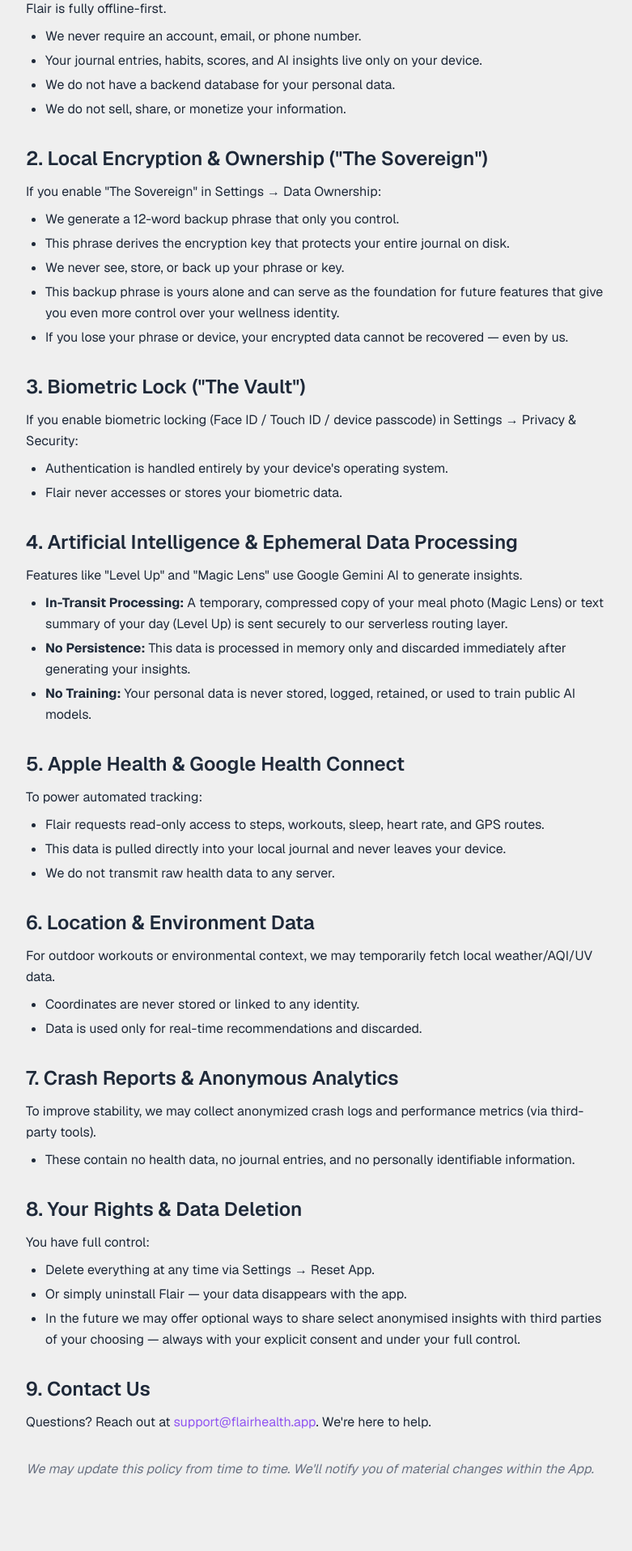
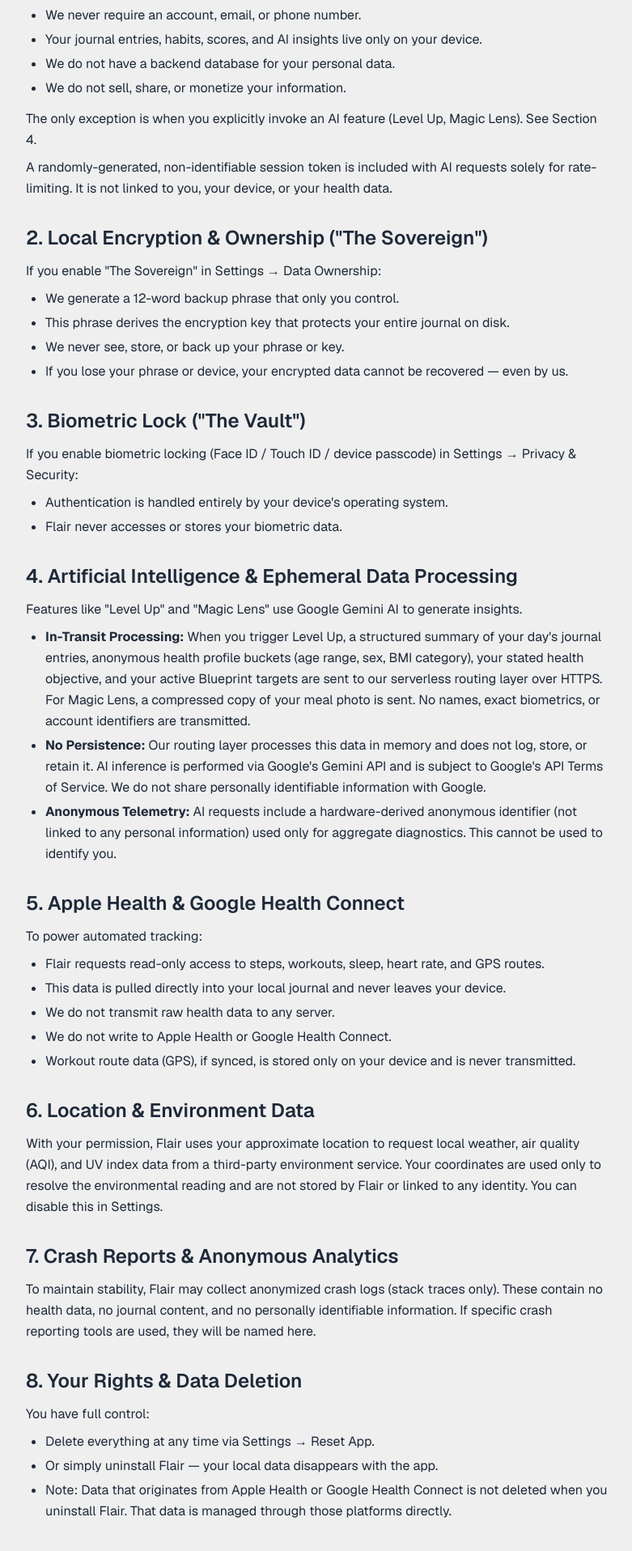
Before and after one commit to reubensoh/flair-website, a Next.js app: page /privacy in a window 1280 px wide. Shown: the part 320-2236 px from the top of the page at 81% size, without its empty margins (248-1029 px from the left). Before the commit the page ends 2212 px from the top, so only its background shows below. Built offline with nearby package versions, Linux system fonts and the light colour scheme.

Commit message:
Legal audit: update Privacy Policy and Terms of Service

```diff
--- a/app/privacy/page.tsx
+++ b/app/privacy/page.tsx
@@ -3,7 +3,7 @@
     <main className="max-w-3xl mx-auto px-6 py-16 text-gray-800 dark:text-gray-200 leading-relaxed">
       <h1 className="text-4xl font-bold mb-2">Privacy Policy</h1>
       <p className="mb-8 text-sm text-gray-500 dark:text-gray-400">Last Updated: March 23, 2026</p>
-      <p className="mb-8">Welcome to Flair Health. Your health journey is yours alone. We built Flair with one core belief: your data belongs strictly to you — and only you decide what happens to it. This Privacy Policy explains exactly how we handle (and don&apos;t handle) your information.</p>
+      <p className="mb-8">Flair Health is a local-first wellness app. This policy explains what data leaves your device, when, and why — and what we cannot do with it even if we wanted to.</p>
       <div className="space-y-8">
         <section>
           <h2 className="text-2xl font-semibold mb-3">1. No Cloud, No Accounts, No Tracking</h2>
@@ -14,73 +14,69 @@
             <li>We do not have a backend database for your personal data.</li>
             <li>We do not sell, share, or monetize your information.</li>
           </ul>
+          <p className="mt-3">The only exception is when you explicitly invoke an AI feature (Level Up, Magic Lens). See Section 4.</p>
+          <p className="mt-2">A randomly-generated, non-identifiable session token is included with AI requests solely for rate-limiting. It is not linked to you, your device, or your health data.</p>
         </section>
         <section>
-          <h2 className="text-2xl font-semibold mb-3">2. Local Encryption & Ownership (&quot;The Sovereign&quot;)</h2>
+          <h2 className="text-2xl font-semibold mb-3">2. Local Encryption &amp; Ownership (&quot;The Sovereign&quot;)</h2>
           <p className="mb-2">If you enable &quot;The Sovereign&quot; in Settings → Data Ownership:</p>
           <ul className="list-disc pl-6 space-y-1">
             <li>We generate a 12-word backup phrase that only you control.</li>
             <li>This phrase derives the encryption key that protects your entire journal on disk.</li>
             <li>We never see, store, or back up your phrase or key.</li>
-            <li>This backup phrase is yours alone and can serve as the foundation for future features that give you even more control over your wellness identity.</li>
             <li>If you lose your phrase or device, your encrypted data cannot be recovered — even by us.</li>
           </ul>
         </section>
         <section>
           <h2 className="text-2xl font-semibold mb-3">3. Biometric Lock (&quot;The Vault&quot;)</h2>
-          <p className="mb-2">If you enable biometric locking (Face ID / Touch ID / device passcode) in Settings → Privacy & Security:</p>
+          <p className="mb-2">If you enable biometric locking (Face ID / Touch ID / device passcode) in Settings → Privacy &amp; Security:</p>
           <ul className="list-disc pl-6 space-y-1">
             <li>Authentication is handled entirely by your device&apos;s operating system.</li>
             <li>Flair never accesses or stores your biometric data.</li>
           </ul>
         </section>
         <section>
-          <h2 className="text-2xl font-semibold mb-3">4. Artificial Intelligence & Ephemeral Data Processing</h2>
+          <h2 className="text-2xl font-semibold mb-3">4. Artificial Intelligence &amp; Ephemeral Data Processing</h2>
           <p className="mb-2">Features like &quot;Level Up&quot; and &quot;Magic Lens&quot; use Google Gemini AI to generate insights.</p>
           <ul className="list-disc pl-6 space-y-1">
-            <li><strong>In-Transit Processing:</strong> A temporary, compressed copy of your meal photo (Magic Lens) or text summary of your day (Level Up) is sent securely to our serverless routing layer.</li>
-            <li><strong>No Persistence:</strong> This data is processed in memory only and discarded immediately after generating your insights.</li>
-            <li><strong>No Training:</strong> Your personal data is never stored, logged, retained, or used to train public AI models.</li>
+            <li><strong>In-Transit Processing:</strong> When you trigger Level Up, a structured summary of your day&apos;s journal entries, anonymous health profile buckets (age range, sex, BMI category), your stated health objective, and your active Blueprint targets are sent to our serverless routing layer over HTTPS. For Magic Lens, a compressed copy of your meal photo is sent. No names, exact biometrics, or account identifiers are transmitted.</li>
+            <li><strong>No Persistence:</strong> Our routing layer processes this data in memory and does not log, store, or retain it. AI inference is performed via Google&apos;s Gemini API and is subject to Google&apos;s API Terms of Service. We do not share personally identifiable information with Google.</li>
+            <li><strong>Anonymous Telemetry:</strong> AI requests include a hardware-derived anonymous identifier (not linked to any personal information) used only for aggregate diagnostics. This cannot be used to identify you.</li>
           </ul>
         </section>
         <section>
-          <h2 className="text-2xl font-semibold mb-3">5. Apple Health & Google Health Connect</h2>
+          <h2 className="text-2xl font-semibold mb-3">5. Apple Health &amp; Google Health Connect</h2>
           <p className="mb-2">To power automated tracking:</p>
           <ul className="list-disc pl-6 space-y-1">
             <li>Flair requests read-only access to steps, workouts, sleep, heart rate, and GPS routes.</li>
             <li>This data is pulled directly into your local journal and never leaves your device.</li>
             <li>We do not transmit raw health data to any server.</li>
+            <li>We do not write to Apple Health or Google Health Connect.</li>
+            <li>Workout route data (GPS), if synced, is stored only on your device and is never transmitted.</li>
           </ul>
         </section>
         <section>
-          <h2 className="text-2xl font-semibold mb-3">6. Location & Environment Data</h2>
-          <p className="mb-2">For outdoor workouts or environmental context, we may temporarily fetch local weather/AQI/UV data.</p>
-          <ul className="list-disc pl-6 space-y-1">
-            <li>Coordinates are never stored or linked to any identity.</li>
-            <li>Data is used only for real-time recommendations and discarded.</li>
-          </ul>
+          <h2 className="text-2xl font-semibold mb-3">6. Location &amp; Environment Data</h2>
+          <p>With your permission, Flair uses your approximate location to request local weather, air quality (AQI), and UV index data from a third-party environment service. Your coordinates are used only to resolve the environmental reading and are not stored by Flair or linked to any identity. You can disable this in Settings.</p>
         </section>
         <section>
-          <h2 className="text-2xl font-semibold mb-3">7. Crash Reports & Anonymous Analytics</h2>
-          <p className="mb-2">To improve stability, we may collect anonymized crash logs and performance metrics (via third-party tools).</p>
-          <ul className="list-disc pl-6 space-y-1">
-            <li>These contain no health data, no journal entries, and no personally identifiable information.</li>
-          </ul>
+          <h2 className="text-2xl font-semibold mb-3">7. Crash Reports &amp; Anonymous Analytics</h2>
+          <p>To maintain stability, Flair may collect anonymized crash logs (stack traces only). These contain no health data, no journal content, and no personally identifiable information. If specific crash reporting tools are used, they will be named here.</p>
         </section>
         <section>
-          <h2 className="text-2xl font-semibold mb-3">8. Your Rights & Data Deletion</h2>
+          <h2 className="text-2xl font-semibold mb-3">8. Your Rights &amp; Data Deletion</h2>
           <p className="mb-2">You have full control:</p>
           <ul className="list-disc pl-6 space-y-1">
             <li>Delete everything at any time via Settings → Reset App.</li>
-            <li>Or simply uninstall Flair — your data disappears with the app.</li>
-            <li>In the future we may offer optional ways to share select anonymised insights with third parties of your choosing — always with your explicit consent and under your full control.</li>
+            <li>Or simply uninstall Flair — your local data disappears with the app.</li>
+            <li>Note: Data that originates from Apple Health or Google Health Connect is not deleted when you uninstall Flair. That data is managed through those platforms directly.</li>
           </ul>
         </section>
         <section>
           <h2 className="text-2xl font-semibold mb-3">9. Contact Us</h2>
-          <p>Questions? Reach out at <a href="mailto:support@flairhealth.app" className="text-[#9156F1] dark:text-[#D4A3E2] hover:underline">support@flairhealth.app</a>. We&apos;re here to help.</p>
+          <p>Questions? Reach out at <a href="mailto:support@flairhealth.app" className="text-blue-600 dark:text-blue-400 hover:underline">support@flairhealth.app</a>.</p>
         </section>
-        <p className="mt-8 italic text-gray-500 dark:text-gray-400">We may update this policy from time to time. We&apos;ll notify you of material changes within the App.</p>
+        <p className="mt-8 italic text-gray-500 dark:text-gray-400">We may update this policy. Material changes will be announced in-app on your next launch. The date at the top of this page always reflects the current version.</p>
       </div>
     </main>
   );
```
Also changed, not shown: app/terms/page.tsx (+20 -10 lines).
